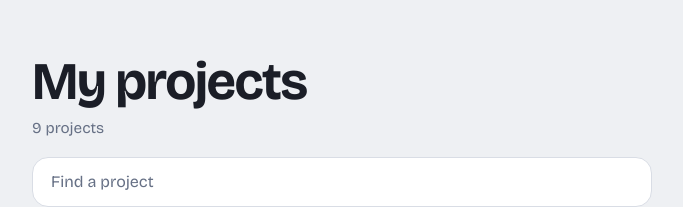
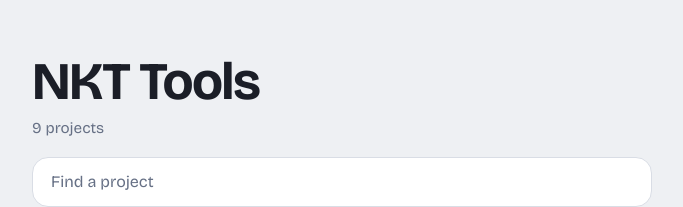
Before and after one commit to anktsngh48/nkt-sankra, a plain HTML site: page index.html in a window 1280 px wide. Shown: the top 207 px of the page, without its empty margins (298-981 px from the left). Drawn offline with nearby package versions, Linux system fonts and the light colour scheme.

Commit message:
Update index.html

```diff
--- a/index.html
+++ b/index.html
@@ -4,7 +4,7 @@
   <meta charset="utf-8">
   <meta name="viewport" content="width=device-width, initial-scale=1, viewport-fit=cover">
   <meta name="color-scheme" content="light dark">
-  <title>My projects</title>
+  <title>NKT Tools</title>
   <link rel="preconnect" href="https://fonts.googleapis.com">
   <link rel="preconnect" href="https://fonts.gstatic.com" crossorigin>
   <link href="https://fonts.googleapis.com/css2?family=Bricolage+Grotesque:opsz,wght@12..96,400..800&display=swap" rel="stylesheet">
@@ -154,7 +154,7 @@
 </head>
 <body>
   <main>
-    <h1 id="title">My projects</h1>
+    <h1 id="title">NKT Tools</h1>
     <p class="count" id="count" aria-live="polite"></p>
 
     <div class="search">
@@ -178,7 +178,7 @@
          color  your own card colour, for example "#e8dfc8". Pick a soft, light colour. (optional)
        Keep the comma at the end of every project. The order here is the order on screen.
        ===================================================================== */
-    const PAGE_TITLE = "My projects";
+    const PAGE_TITLE = "NKT Tools";
 
     const PROJECTS = [
       { name: "Spends tracker",  link: "https://anktsngh48.github.io/nkt-kharche/",  note: "Log what you spend and see where it goes" },
```
